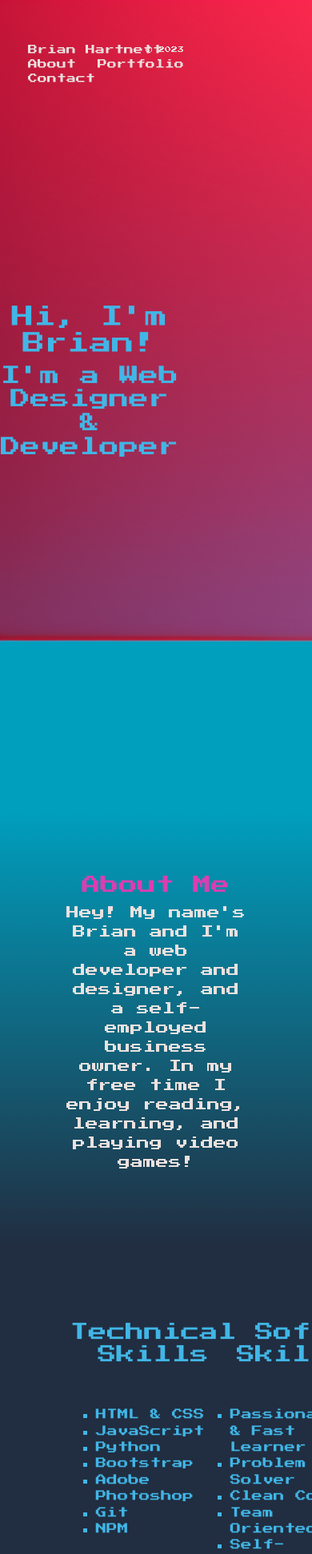
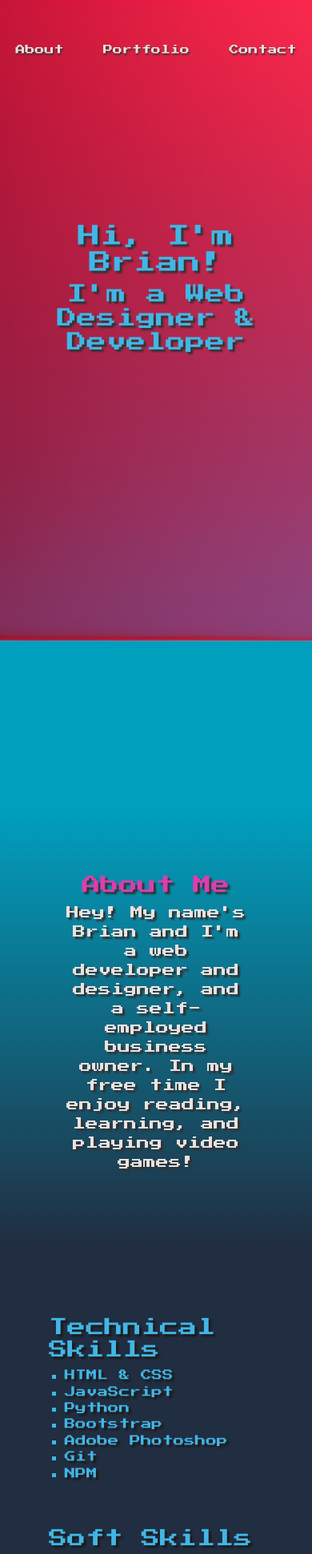
Before and after one commit to bju12290/portfolio-site, a React (Vite) app: page / in a window 390 px wide. Shown: the top 1943 px of the page at 80% size. Built offline with nearby package versions, Linux system fonts and the light colour scheme.

Commit message:
Started Mobile Styling

```diff
--- a/src/Components/Contact/Contact.css
+++ b/src/Components/Contact/Contact.css
@@ -7,10 +7,15 @@
     color: var(--blue);
     font-family: 'Press Start 2P', sans-serif;
     gap: 15px;
+    background-image: url(../../assets/background-2.png);
+    background-repeat: no-repeat;
+    background-size: cover;
+    background-color: #162a8c;
 }
 
 label {
     margin-left: 15px;
+    text-shadow: 2px 1px 1px rgb(27, 27, 27);
 }
 
 textarea {
@@ -49,7 +54,8 @@ button {
     padding: 10px;
     width: 33%;
     border-radius: 5px !important;
-    border-color: var(--blue)
+    border-color: var(--blue);
+    text-shadow: 1px 1px 1px var(--gray);
 }
 
 button:active {
--- a/src/Components/Intro/Intro.css
+++ b/src/Components/Intro/Intro.css
@@ -4,6 +4,7 @@
     font-family: 'Press Start 2P', sans-serif;
     color: var(--blue);
     text-align: center;
+    text-shadow: 3px 3px 2px var(--gray);
 }
 
 .greeting--container {
@@ -38,6 +39,7 @@
     flex-direction: column;
     justify-content: center;
     align-items: center;
+    text-shadow: 3px 3px 2px rgb(27, 27, 27);
 }
 
 .skills--headings {
@@ -58,4 +60,32 @@
 
 .skills--lists li {
     list-style: square;
+    margin-left: 2vw;
 }
+
+
+@media only screen and (max-width: 900px) {
+
+
+    .greeting--container {
+        padding: 3vw;
+        padding-top: 33vh;
+    }
+
+    .skills--container {
+        display: block;
+    }
+
+    .skills--lists {
+        display: flex;
+        flex-direction: column;
+        margin: 0 auto;
+        margin-top: 10vh;
+        gap: 5vh;
+        width: 85vw;
+    }
+
+    .skills--lists li {
+        margin-left: 5vw;
+    }
+  }
--- a/src/Components/Intro/Intro.tsx
+++ b/src/Components/Intro/Intro.tsx
@@ -16,12 +16,10 @@ export default function Intro() {
                 <p className="about--paragraph">{aboutMe}</p>
             </div>
         <div className="skills--container">
-        <div className="skills--headings">
+            <div className="skills--lists">
+                <div className="technical--skills--container">
+                    <ul className="technical--skills--list">
                     <h3>Technical Skills</h3>
-            <h3>Soft Skills</h3>
-            </div>
-            <div className="skills--lists">
-                <ul className="technical--skills--list">
                         <li>HTML & CSS</li>
                         <li>JavaScript</li>
                         <li>Python</li>
@@ -30,7 +28,10 @@ export default function Intro() {
                         <li>Git</li>
                         <li>NPM</li>
                     </ul>
+                </div>
+                <div className="soft--skills--container">
                 <ul className="soft--skills--list">
+                <h3>Soft Skills</h3>
                     <li>Passionate & Fast Learner</li>
                     <li>Problem Solver</li>
                     <li>Clean Code</li>
@@ -42,6 +43,7 @@ export default function Intro() {
                 </div>
             </div>
         </div>
+        </div>
     </>
     )
 }
--- a/src/Components/Navbar/Navbar.css
+++ b/src/Components/Navbar/Navbar.css
@@ -4,10 +4,12 @@
     font-family: 'Audiowide', cursive;
     color: var(--blue);
     z-index: 999;
+    text-shadow: 1px 2px 2px var(--gray);
 }
 
 .navbar--container a:hover {
   cursor: pointer;
+  text-shadow: 0px 0px 4px var(--pink);
 }
 
 .top--navbar--container {
@@ -31,8 +33,12 @@
     font-size: .75rem;
 }
 
-.menuToggle
-{
+.navbar a:hover {
+  text-shadow: 0px 0px 15px var(--off-white);
+}
+
+.menuToggle {
+    text-shadow: 0px 0px 4px var(--blue);
     margin-left: 25px;
     margin-top: -20px;
     -webkit-user-select: none;
@@ -42,14 +48,12 @@
     transform: translateY(0);
 }
 
-.menuToggle a:hover
-{
+.menuToggle a:hover {
   color: var(--pink);
   cursor: pointer;
 }
 
-.menuToggle input
-{
+.menuToggle input {
   position: absolute;
   top: -7px;
   left: -5px;
@@ -61,8 +65,7 @@
   -webkit-touch-callout: none;
 }
 
-.menuToggle span
-{
+.menuToggle span {
   display: block;
   width: 33px;
   height: 4px;
@@ -76,36 +79,36 @@
               opacity 0.55s ease;
 }
 
-.menuToggle span:first-child
-{
+.menuToggle span:first-child {
   transform-origin: 0% 0%;
 }
 
-.menuToggle span:nth-last-child(2)
-{
+.menuToggle span:nth-last-child(2) {
   transform-origin: 0% 100%;
 }
 
-.menuToggle input:checked ~ span
-{
+.menuToggle input:checked ~ span {
   opacity: 1;
   transform: rotate(45deg) translate(-2px, -1px);
   background: var(--blue);
+  box-shadow: 0px 0px 3px var(--blue);
 }
 
-.menuToggle input:checked ~ span:nth-last-child(3)
-{
+.menuToggle input:checked:hover ~ span {
+  background: var(--pink);
+  box-shadow: 0px 0px 3px var(--pink);
+}
+
+.menuToggle input:checked ~ span:nth-last-child(3) {
   opacity: 0;
   transform: rotate(0deg) scale(0.2, 0.2);
 }
 
-.menuToggle input:checked ~ span:nth-last-child(2)
-{
+.menuToggle input:checked ~ span:nth-last-child(2) {
   transform: rotate(-45deg) translate(0, -1px);
 }
 
-.menu
-{
+.menu {
   position: absolute;
   width: 300px;
   margin: -100px 0 0 -50px;
@@ -121,14 +124,12 @@
   border-radius: 5px;
 }
 
-.menu li
-{
+.menu li {
   padding: 10px 0;
   font-size: 22px;
 }
 
-.menuToggle input:checked ~ ul
-{
+.menuToggle input:checked ~ ul {
   transform: none;
 }
 
@@ -137,3 +138,28 @@
   transform: translateY(-100%);
   pointer-events:none;
 }
+
+
+@media only screen and (max-width: 1350px) {
+  .navbar--copyright {
+    display: none;
+  }
+}
+
+@media only screen and (max-width: 900px) {
+  .navbar--copyright, .navbar--name {
+    display: none;
+  }
+
+  .top--navbar--container {
+    width: 90vw;
+  }
+}
+
+@media only screen and (max-width: 600px) {
+
+  .top--navbar--container {
+    width: 90vw;
+    margin-left: 5vw;
+  }
+}
--- a/src/Components/Navbar/Navbar.tsx
+++ b/src/Components/Navbar/Navbar.tsx
@@ -34,7 +34,7 @@ export default function Navbar() {
         <div className="navbar--container">
             <div className="top--navbar--container">
                 <div className="navbar navbar--content">
-                    Brian Hartnett <span className="navbar--copyright">&copy; 2023</span>
+                    <span className="navbar--name">Brian Hartnett</span><span className="navbar--copyright">&copy; 2023</span>
                     <a href="#About" onClick={() => scrollToSection('About')}>About</a>
                     <a href="#Portfolio" onClick={() => scrollToSection('Portfolio')}>Portfolio</a>
                     <a href="#Contact" onClick={() => scrollToSection('Contact')}>Contact</a>
--- a/src/Components/Portfolio/Portfolio.css
+++ b/src/Components/Portfolio/Portfolio.css
@@ -5,6 +5,9 @@
     color: var(--pink);
     gap: 25vh;
     padding: 100px;
+    background: rgb(33,45,64);
+    background: linear-gradient(180deg, rgba(33,45,64,1) 0%, rgba(33,45,64,1) 85%, rgba(22,42,140,1) 100%);
+    text-shadow: 3px 3px 2px rgb(27, 27, 27);
 }
 
 .project--left--container, .project--right--container {
```
Also changed, not shown: 1 other file (tests, documents, lock files or other folders). Lines whose indentation alone changed are shown as unchanged.
